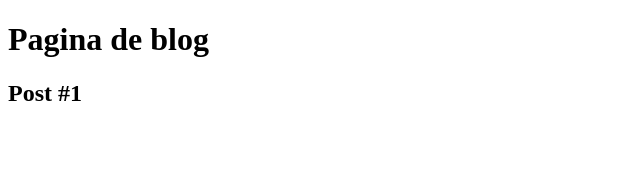
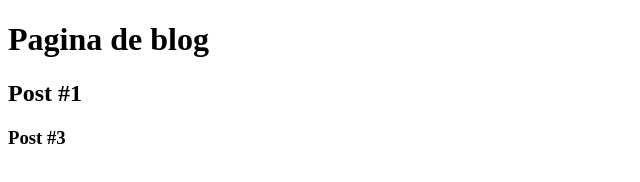
Before and after one commit to lucarques/aulagithub, a plain HTML site: page blog.html in a window 1280 px wide. Shown: the full height of the page, 0-640 px from the left. Drawn offline with Linux system fonts and the light colour scheme.

Commit message:
Foi inserido o Post #3

```diff
--- a/blog.html
+++ b/blog.html
@@ -9,6 +9,7 @@
 <body>
     <h1> Pagina de blog</h1>
     <h2>Post #1</h2>
+    <h3>Post #3</h3>
 
 
 </body>
```
